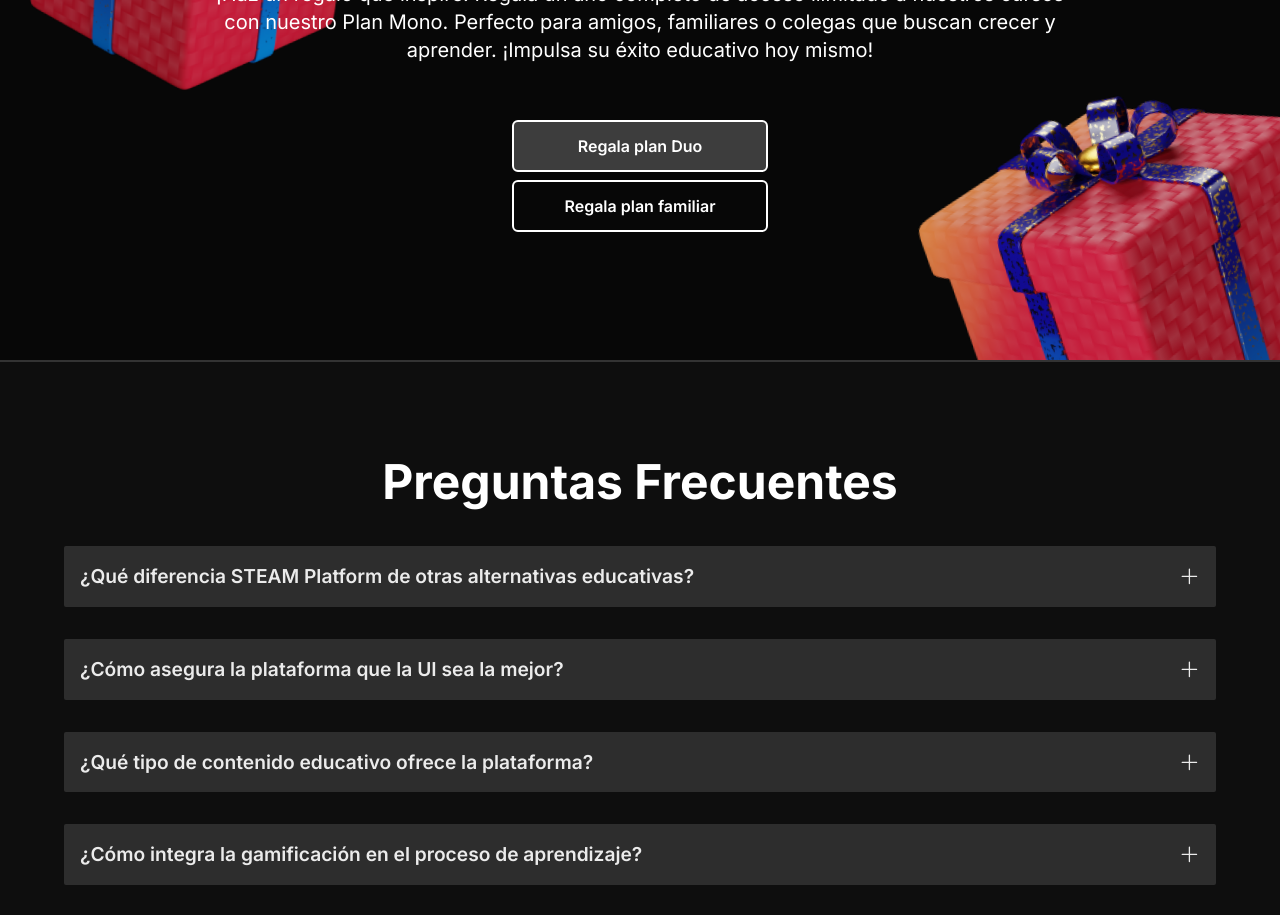
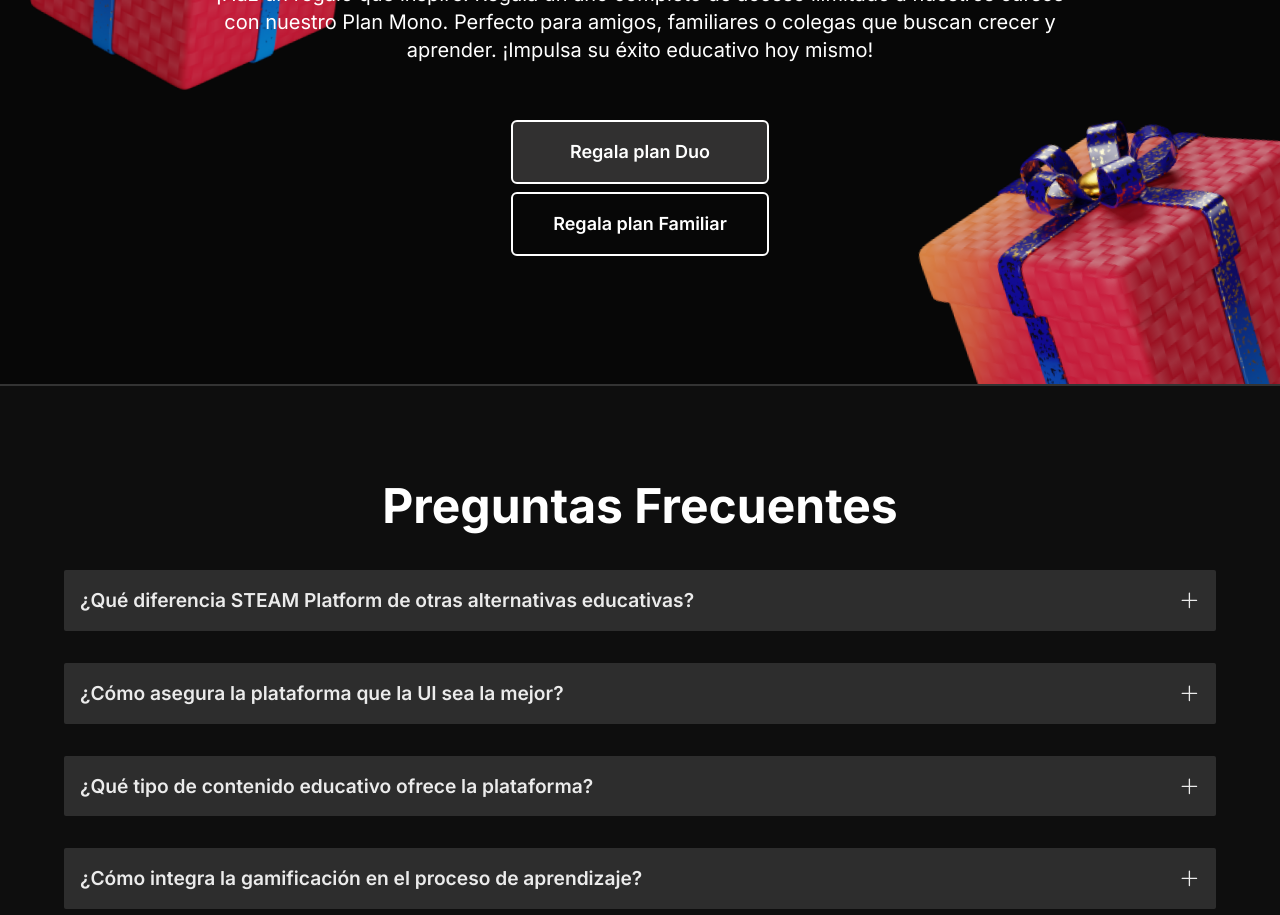
Before and after one commit to coachdesarrollo/steam-platform, a React (Vite) app in the folder apps/frontend/: page /subcription in a window 1280 px wide. Shown: the part 1960-2875 px from the top of the page. Built offline with nearby package versions, Linux system fonts and the light colour scheme.

Commit message:
corrigiendo colores del navbar y enlazando al /home cambiando botones del subcription

```diff
--- a/apps/frontend/src/common/components/navbar/navbar.tsx
+++ b/apps/frontend/src/common/components/navbar/navbar.tsx
@@ -24,7 +24,7 @@ export function NavBar() {
       <section className="flex w-full flex-wrap items-center justify-start py-4 max-lg:pr-0">
         <Link
           className="flex items-center space-x-3 px-5 max-lg:px-0 max-lg:pr-2 rtl:space-x-reverse"
-          to="/"
+          to="/home"
         >
           <img alt="steam" className="h-9" src={lightlogo} />
         </Link>
@@ -34,7 +34,7 @@ export function NavBar() {
           <div className="w-full md:block md:w-auto" id="navbar-multi-level">
             <ul className="mt-4 flex cursor-pointer flex-col rounded-lg border p-4 font-medium max-[1061px]:text-sm max-[764px]:fixed max-[764px]:left-auto max-[764px]:right-0 max-[764px]:h-screen max-[764px]:w-[40%] max-[764px]:items-center max-[764px]:gap-3 max-[764px]:rounded-none max-[764px]:border-none max-[764px]:bg-[#070707f6] max-[764px]:text-lg md:mt-0 md:flex-row md:space-x-4 md:border-0 md:p-0 rtl:space-x-reverse">
               <li>
-                <Link to="/">
+                <Link to="/home">
                   <span
                     aria-current="page"
                     className="block px-3 py-2 text-white/90 hover:font-bold hover:text-white focus:border-b-2 md:bg-transparent md:p-0"
@@ -88,7 +88,7 @@ export function NavBar() {
         <div className="mx-2 flex items-center">
           {isSearchVisible && (
             <input
-              className="right-96 mx-2 w-52 rounded-md border border-white/90 bg-[#000000dc] p-1 text-white/90 shadow-md shadow-slate-500 max-[1185px]:absolute max-[1185px]:w-32 max-lg:right-72 max-lg:top-14"
+              className="max-lg: right-96 mx-2 w-52 rounded-md border border-white/90 bg-[#000000dc] p-1 text-white/90 max-[1185px]:absolute max-[1185px]:w-32 max-lg:right-80"
               placeholder="Buscar"
               type="text"
             />
--- a/apps/frontend/src/pages/subcription/index.tsx
+++ b/apps/frontend/src/pages/subcription/index.tsx
@@ -1,15 +1,16 @@
+import { NavBar } from "@common/components/navbar/navbar";
+import { createFileRoute, useNavigate } from "@tanstack/react-router";
+
+import { Faq } from "../components/faq";
+
 import { Button } from "@/common/components/buttons";
 import { CheckIcon } from "@/common/components/icons";
 import { goals, subcriptions } from "@/common/services/data";
 
-import { createFileRoute, useNavigate } from "@tanstack/react-router";
-
-import { Faq } from "../components/faq";
-
-import { NavBar } from "@common/components/navbar/navbar";
-
 import giftBox2 from "/assets/gift-box-party-2.png";
 import giftBox from "/assets/gift-box-party.png";
+
+import { ButtonColor, ButtonVariant } from "@/common/components/buttons/button";
 
 export const Route = createFileRoute("/subcription/")({
   component: Subcription,
@@ -127,12 +128,20 @@ function Subcription() {
         </hgroup>
 
         <div className="grid place-content-center gap-2">
-          <button className="rounded-md border-2 border-white bg-[#3D3D3D] px-16 py-3 font-semibold">
+          <Button
+            className="hover h-fit bg-[#313030] text-base"
+            color={ButtonColor.Light}
+            variant={ButtonVariant.Outline}
+          >
             Regala plan Duo
-          </button>
-          <button className="rounded-md border-2 border-white py-3 font-semibold">
-            Regala plan familiar
-          </button>
+          </Button>
+          <Button
+            className="hover h-fit text-base"
+            color={ButtonColor.Light}
+            variant={ButtonVariant.Outline}
+          >
+            Regala plan Familiar
+          </Button>
         </div>
       </section>
       <section className="h-auto border-y-2 border-[#333333] bg-[#0E0E0E] max-lg:py-0">
```
